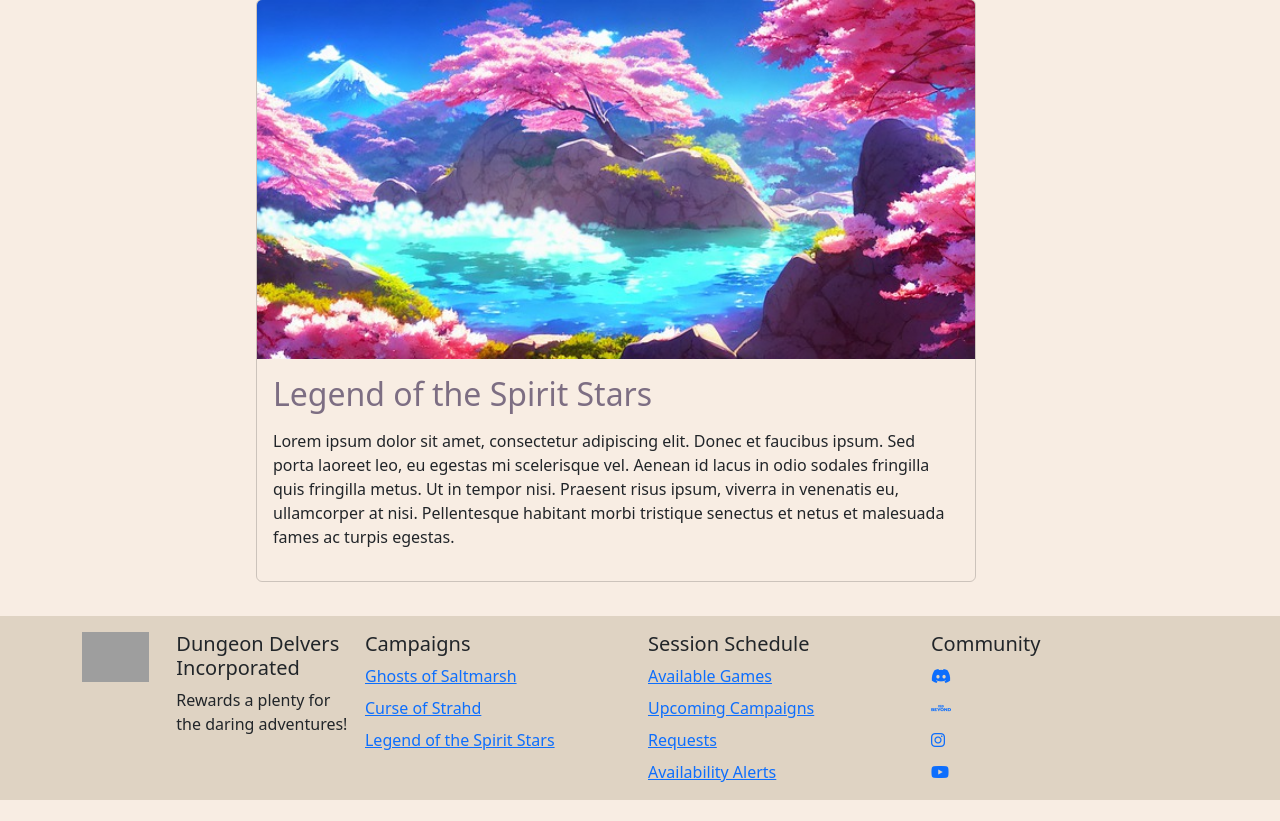
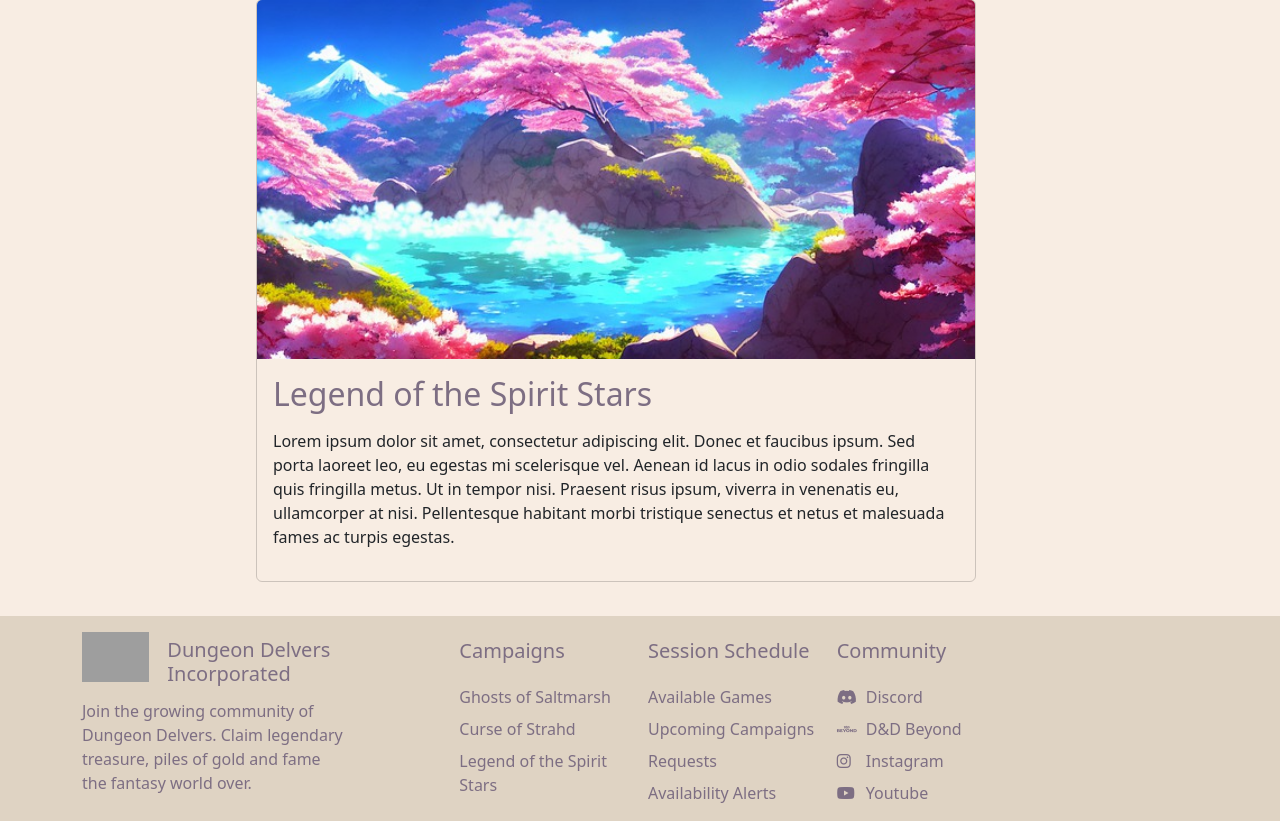
Before and after one commit to Dean-Baylem/Campaign_Website, a Flask app: page / in a window 1280 px wide. Shown: the part 1907-2728 px from the top of the page. Before the commit the page ends 2707 px from the top, so only its background shows below. Run offline with Flask 2, Linux system fonts and the light colour scheme; data comes from the database, SQL or seed files in the repository; both versions use the stored data as it was after the commit; some libraries are stand-ins or nearby versions; grey boxes are pictures that could not be loaded.

Commit message:
10/24/2022 - Footer style complete - Home style complete - campaign_page style in progress: carousel images resized / stopped looping via jinja if statement and loop index /

```diff
--- a/server.py
+++ b/server.py
@@ -43,6 +43,7 @@ class Campaign(db.Model):
     locations = relationship("Location", back_populates="campaign")
     factions = relationship("Faction", back_populates="campaign")
     players = relationship("Player", back_populates="campaign")
+    npcs = relationship("NPC", back_populates="campaign")
 
     campaign_image = Column(String)
     page_image = Column(String)
@@ -56,23 +57,36 @@ class Character(db.Model):
 
     name = Column(String(100))
     character_image = Column(String, nullable=False)
-    image = Column(String)
-    level = Column(Integer)
-    strength = Column(Integer)
-    dexterity = Column(Integer)
-    constitution = Column(Integer)
-    wisdom = Column(Integer)
-    intelligence = Column(Integer)
-    charisma = Column(Integer)
-    proficiency = Column(Integer)
-    description = Column(Text)
-    backstory = Column(Text)
+    image = Column(String, nullable=False)
+    level = Column(Integer, nullable=False)
+    strength = Column(Integer, nullable=False)
+    dexterity = Column(Integer, nullable=False)
+    constitution = Column(Integer, nullable=False)
+    wisdom = Column(Integer, nullable=False)
+    intelligence = Column(Integer, nullable=False)
+    charisma = Column(Integer, nullable=False)
+    proficiency = Column(Integer, nullable=False)
+    description = Column(Text, nullable=False)
+    backstory = Column(Text, nullable=False)
 
     campaign_id = Column(Integer, ForeignKey("campaign.id"))
     campaign = relationship("Campaign", back_populates="characters")
     player_id = Column(Integer, ForeignKey("players.id"))
     player = relationship("Player", back_populates="characters")
 
+class NPC(db.Model):
+    __tablename__ = "npc"
+    id = Column(Integer, primary_key=True)
+
+    name = Column(String(100), nullable=False)
+    npc_image = Column(String, nullable=False)
+    npc_description = Column(Text, nullable=False)
+    npc_history = Column(Text, nullable=False)
+    npc_notes = Column(Text, nullable=False)
+
+    campaign_id = Column(Integer, ForeignKey("campaign.id"))
+    campaign = relationship("Campaign", back_populates="npcs")
+    faction = Column(String, nullable=False)
 
 class Player(UserMixin, db.Model):
     __tablename__ = "players"
--- a/static/css/styles.css
+++ b/static/css/styles.css
@@ -1,4 +1,4 @@
-/* Screen Settings */
+/* Main section changes based on screen size */
 
 @media only screen and (min-width: 800px) {
   .section-area {padding: 3% 15% 0 15%;}
@@ -25,6 +25,44 @@
 
 .dark-bg {
   background-color: #DFD3C3;
+}
+
+/* Footer CSS Settings */
+
+.footer-text {
+  text-align: left;
+  line-height: 1.5;
+}
+
+.footer-title {
+  padding: 2%;
+  padding-left: 7%;
+}
+
+.footer-title-col {
+  padding-right: 5%;
+}
+
+.footer-campaigns {
+  padding-left: 20%;
+}
+
+.footer-subtitle {
+  padding: 4% 0 8% 0;
+}
+
+.bd-footer a {
+  color: #7D6E83;
+  text-decoration: none;
+}
+
+.bd-footer {
+  color: #7D6E83;
+}
+
+.fa-brands {
+  height: 15px;
+  width: 25px
 }
 
 /* Navbar CSS Settings */
@@ -118,3 +156,12 @@
   text-align: left;
   padding-right: 5%;
 }
+
+.carousel-item {
+  height: 500px;
+}
+
+.carousel-item img {
+    height: 100%;
+    width: auto;
+}
--- a/templates/footer.html
+++ b/templates/footer.html
@@ -1,178 +1,59 @@
-<!-- Footer -->
-<footer class="bg-dark text-center text-white">
-  <!-- Grid container -->
-  <div class="container p-4">
-    <!-- Section: Social media -->
-    <section class="mb-4">
-      <!-- Facebook -->
-      <a class="btn btn-outline-light btn-floating m-1" href="#!" role="button"
-        ><i class="fab fa-facebook-f"></i
-      ></a>
-
-      <!-- Twitter -->
-      <a class="btn btn-outline-light btn-floating m-1" href="#!" role="button"
-        ><i class="fab fa-twitter"></i
-      ></a>
-
-      <!-- Google -->
-      <a class="btn btn-outline-light btn-floating m-1" href="#!" role="button"
-        ><i class="fab fa-google"></i
-      ></a>
-
-      <!-- Instagram -->
-      <a class="btn btn-outline-light btn-floating m-1" href="#!" role="button"
-        ><i class="fab fa-instagram"></i
-      ></a>
-
-    </section>
-    <!-- Section: Social media -->
-
-    <!-- Section: Form -->
-    <section class="">
-      <form action="">
-        <!--Grid row-->
-        <div class="row d-flex justify-content-center">
-          <!--Grid column-->
-          <div class="col-auto">
-            <p class="pt-2">
-              <strong>Sign up for our newsletter</strong>
-            </p>
+<footer class="bd-footer dark-bg footer-text">
+    <div class="container dark-bg">
+        <div class="row g-3">
+            <div class="col-lg-3 col-sm-6 footer-title-col">
+                <div class="d-flex flex-row">
+                <a target="_blank" href="https://icons8.com/icon/vM1UwslLOlQc/castle"><img src="https://img.icons8.com/carbon-copy/344/castle.png" style="height: 50px; width: auto;"></a>
+                <h5 class="footer-title">Dungeon Delvers Incorporated</h5>
                     </div>
-          <!--Grid column-->
-
-          <!--Grid column-->
-          <div class="col-md-5 col-12">
-            <!-- Email input -->
-            <div class="form-outline form-white mb-4">
-              <input type="email" id="form5Example21" class="form-control" />
-              <label class="form-label" for="form5Example21">Email address</label>
+                    <div>
+                <p>Join the growing community of Dungeon Delvers. Claim legendary treasure, piles of gold and fame the fantasy world over.</p>
                     </div>
             </div>
-          <!--Grid column-->
-
-          <!--Grid column-->
-          <div class="col-auto">
-            <!-- Submit button -->
-            <button type="submit" class="btn btn-outline-light mb-4">
-              Subscribe
-            </button>
+            <div class="col-lg-2 offset-lg-1 col-sm-6 footer-campaigns">
+                <h5 class="footer-subtitle">Campaigns</h5>
+                <ul class="list-unstyled">
+                    {% for campaign in all_campaigns %}
+                    <li class="mb-2">
+                        <a href="{{ url_for('campaign_page', story_id=campaign.id) }}">{{campaign.title}}</a>
+                    </li>
+                    {% endfor %}
+                </ul>
             </div>
-          <!--Grid column-->
-        </div>
-        <!--Grid row-->
-      </form>
-    </section>
-    <!-- Section: Form -->
-
-    <!-- Section: Text -->
-    <section class="mb-4">
-      <p>
-        Lorem ipsum dolor sit amet consectetur adipisicing elit. Sunt distinctio earum
-        repellat quaerat voluptatibus placeat nam, commodi optio pariatur est quia magnam
-        eum harum corrupti dicta, aliquam sequi voluptate quas.
-      </p>
-    </section>
-    <!-- Section: Text -->
-
-    <!-- Section: Links -->
-    <section class="">
-      <!--Grid row-->
-      <div class="row">
-        <!--Grid column-->
-        <div class="col-lg-3 col-md-6 mb-4 mb-md-0">
-          <h5 class="text-uppercase">Links</h5>
-
-          <ul class="list-unstyled mb-0">
-            <li>
-              <a href="#!" class="text-white">Link 1</a>
+            <div class="col-lg-2 col-sm-6">
+                <h5 class="footer-subtitle">Session Schedule</h5>
+                <ul class="list-unstyled">
+                    <li class="mb-2">
+                        <a href="#">Available Games</a>
                     </li>
-            <li>
-              <a href="#!" class="text-white">Link 2</a>
+                    <li class="mb-2">
+                        <a href="#">Upcoming Campaigns</a>
                     </li>
-            <li>
-              <a href="#!" class="text-white">Link 3</a>
+                    <li class="mb-2">
+                        <a href="#">Requests</a>
                     </li>
-            <li>
-              <a href="#!" class="text-white">Link 4</a>
+                    <li class="mb-2">
+                        <a href="#">Availability Alerts</a>
                     </li>
                 </ul>
             </div>
-        <!--Grid column-->
-
-        <!--Grid column-->
-        <div class="col-lg-3 col-md-6 mb-4 mb-md-0">
-          <h5 class="text-uppercase">Links</h5>
-
-          <ul class="list-unstyled mb-0">
-            <li>
-              <a href="#!" class="text-white">Link 1</a>
+            <div class="col-lg-2 col-sm-6">
+                <h5 class="footer-subtitle">Community</h5>
+                <ul class="list-unstyled">
+                    <li class="mb-2">
+                        <a href="#"><i class="fa-brands fa-discord"></i>  Discord</a>
                     </li>
-            <li>
-              <a href="#!" class="text-white">Link 2</a>
+                    <li class="mb-2">
+                        <a href="#"><i class="fa-brands fa-d-and-d-beyond"></i>  D&D Beyond</a>
                     </li>
-            <li>
-              <a href="#!" class="text-white">Link 3</a>
+                    <li class="mb-2">
+                        <a href="#"><i class="fa-brands fa-instagram"></i>  Instagram</a>
                     </li>
-            <li>
-              <a href="#!" class="text-white">Link 4</a>
+                    <li class="mb-2">
+                        <a href="#"><i class="fa-brands fa-youtube"></i>  Youtube</a>
                     </li>
                 </ul>
             </div>
-        <!--Grid column-->
-
-        <!--Grid column-->
-        <div class="col-lg-3 col-md-6 mb-4 mb-md-0">
-          <h5 class="text-uppercase">Links</h5>
-
-          <ul class="list-unstyled mb-0">
-            <li>
-              <a href="#!" class="text-white">Link 1</a>
-            </li>
-            <li>
-              <a href="#!" class="text-white">Link 2</a>
-            </li>
-            <li>
-              <a href="#!" class="text-white">Link 3</a>
-            </li>
-            <li>
-              <a href="#!" class="text-white">Link 4</a>
-            </li>
-          </ul>
         </div>
-        <!--Grid column-->
-
-        <!--Grid column-->
-        <div class="col-lg-3 col-md-6 mb-4 mb-md-0">
-          <h5 class="text-uppercase">Links</h5>
-
-          <ul class="list-unstyled mb-0">
-            <li>
-              <a href="#!" class="text-white">Link 1</a>
-            </li>
-            <li>
-              <a href="#!" class="text-white">Link 2</a>
-            </li>
-            <li>
-              <a href="#!" class="text-white">Link 3</a>
-            </li>
-            <li>
-              <a href="#!" class="text-white">Link 4</a>
-            </li>
-          </ul>
     </div>
-        <!--Grid column-->
-      </div>
-      <!--Grid row-->
-    </section>
-    <!-- Section: Links -->
-  </div>
-  <!-- Grid container -->
-
-  <!-- Copyright -->
-  <div class="text-center p-3" style="background-color: rgba(0, 0, 0, 0.2);">
-    © 2022 Copyright:
-    <a class="text-white" href="https://mdbootstrap.com/">MDBootstrap.com</a>
-  </div>
-  <!-- Copyright -->
 </footer>
-<!-- Footer -->
--- a/templates/index.html
+++ b/templates/index.html
@@ -36,60 +36,5 @@
     </div>
     </div>
   </section>
-<footer class="dark-bg">
-    <div class="container dark-bg">
-        <div class="row g-3">
-            <div class="col-1">
-                <a target="_blank" href="https://icons8.com/icon/vM1UwslLOlQc/castle"><img src="https://img.icons8.com/carbon-copy/344/castle.png" style="height: 50px; width: auto;"></a>
-                </div>
-            <div class="col-2">
-                <h5>Dungeon Delvers Incorporated</h5>
-                <p>Rewards a plenty for the daring adventures!</p>
-            </div>
-            <div class="col-3">
-                <h5>Campaigns</h5>
-                <ul class="list-unstyled">
-                    {% for campaign in all_campaigns %}
-                    <li class="mb-2">
-                        <a href="{{ url_for('campaign_page', story_id=campaign.id) }}">{{campaign.title}}</a>
-                    </li>
-                    {% endfor %}
-                </ul>
-            </div>
-            <div class="col-3">
-                <h5>Session Schedule</h5>
-                <ul class="list-unstyled">
-                    <li class="mb-2">
-                        <a href="#">Available Games</a>
-                    </li>
-                    <li class="mb-2">
-                        <a href="#">Upcoming Campaigns</a>
-                    </li>
-                    <li class="mb-2">
-                        <a href="#">Requests</a>
-                    </li>
-                    <li class="mb-2">
-                        <a href="#">Availability Alerts</a>
-                    </li>
-                </ul>
-            </div>
-            <div class="col-3">
-                <h5>Community</h5>
-                <ul class="list-unstyled">
-                    <li class="mb-2">
-                        <a href="#"><i class="fa-brands fa-discord"></i></a>
-                    </li>
-                    <li class="mb-2">
-                        <a href="#"><i class="fa-brands fa-d-and-d-beyond"></i></a>
-                    </li>
-                    <li class="mb-2">
-                        <a href="#"><i class="fa-brands fa-instagram"></i></a>
-                    </li>
-                    <li class="mb-2">
-                        <a href="#"><i class="fa-brands fa-youtube"></i></a>
-                    </li>
-                </ul>
-            </div>
-        </div>
-    </div>
-</footer>
+
+{% include "footer.html" %}
```
Also changed, not shown: templates/campaign_page.html (+3 -4 lines), campaign_manager.db. Lines whose indentation alone changed are shown as unchanged.
